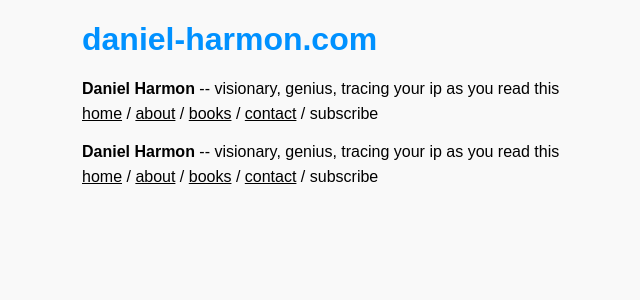
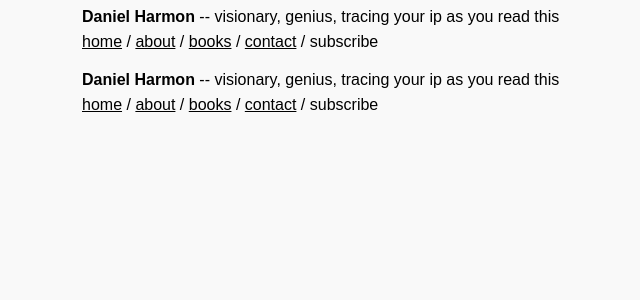
Before and after one commit to Dan-Harmon/Dan-Harmon.github.io, a Jekyll site: the page built from index.html, in a window 1280 px wide. Shown: the top 300 px of the page, without its empty margins (258-898 px from the left). Built offline with Jekyll 4.4.1, drawn with Linux system fonts in a browser that asks for light colours.

Commit message:
headerswitch

```diff
--- a/_layouts/default.html
+++ b/_layouts/default.html
@@ -4,12 +4,10 @@
     <meta charset="utf-8">
     <title>{{ page.title }}</title>
     <link rel="stylesheet" href="/styles.css">
-    <a href="/index.html" class="title"><h1>daniel-harmon.com</h1></a>
+    <div><b>Daniel Harmon</b> -- visionary, genius, tracing your ip as you read this</div>
+    <div class="closeness"><a href="/index.html">home</a> / <a href="/about.html">about</a> / <a href="/books.html">books</a> / <a href="/contact.html">contact</a> / <a>subscribe</a></div>
   </head>
   <body class="main" bgColor="F9F9F9">
-    <div><b>Daniel Harmon</b> -- visionary, genius, tracing your ip as you read this</div>
-    <div class="closeness"><a href="/index.html">home</a> / <a href="/about.html">about</a> / <a href="/books.html">books</a> / <a href="/contact.html">contact</a> / <a>subscribe</a></div>
-
     {{ content }}
   </body>
 </html>
```
